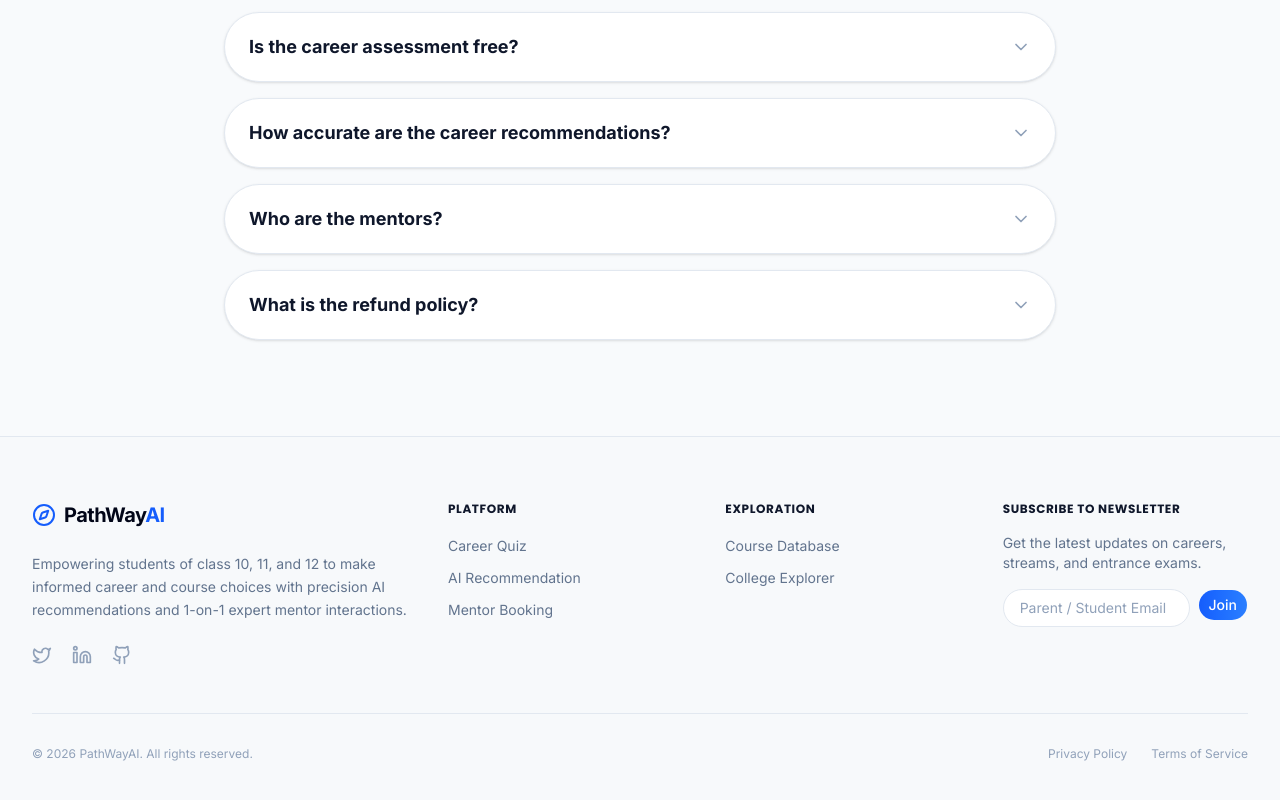
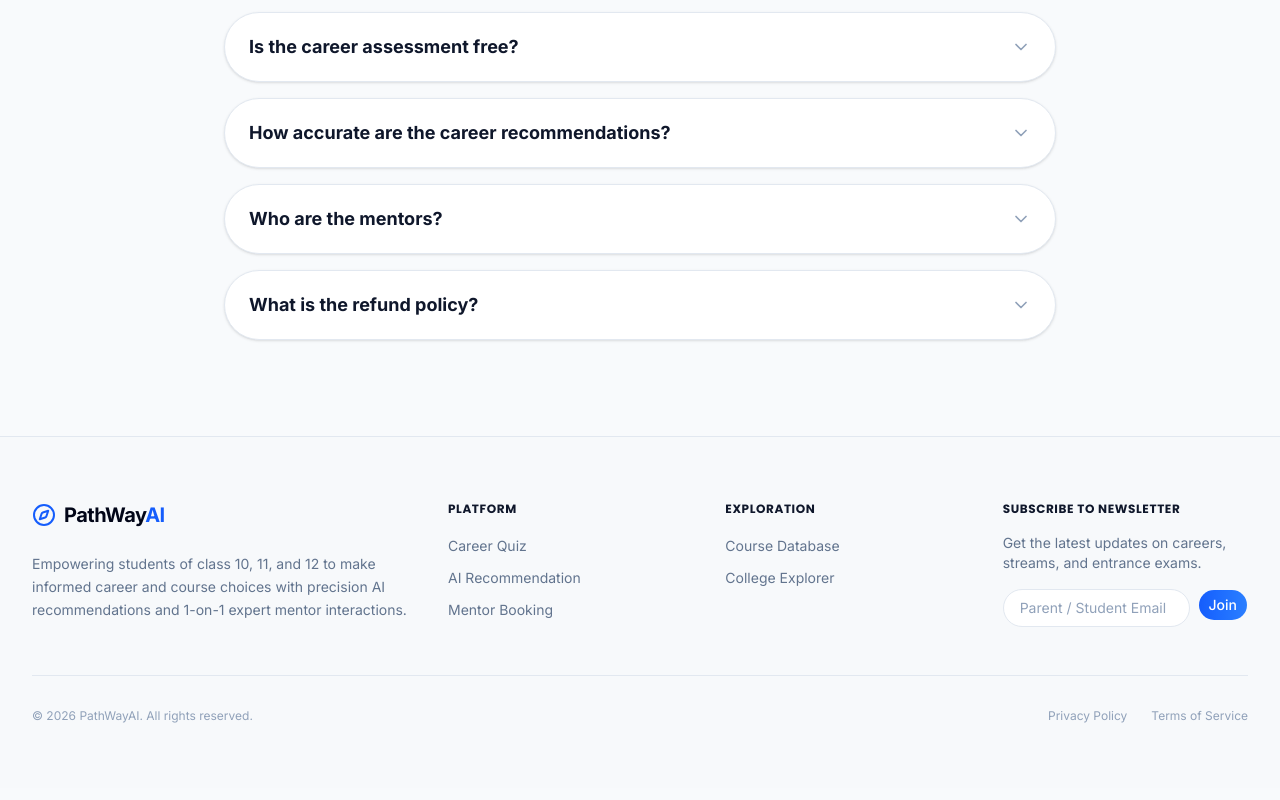
Before and after one commit to sakshichauhan02/career-platform, a Next.js app: page / in a window 1280 px wide. Shown: the part 5344-6144 px from the top of the page. Built offline with nearby package versions, Linux system fonts and the light colour scheme.

Commit message:
Remove social media links (Twitter, LinkedIn, GitHub) from footer

```diff
--- a/src/components/common/Footer.tsx
+++ b/src/components/common/Footer.tsx
@@ -1,7 +1,7 @@
 'use client';
 
 import Link from 'next/link';
-import { Compass, Github, Twitter, Linkedin } from 'lucide-react';
+import { Compass } from 'lucide-react';
 import { Button } from '@/components/ui/button';
 
 export function Footer() {
@@ -24,26 +24,6 @@ export function Footer() {
               Empowering students of class 10, 11, and 12 to make informed career and course choices
               with precision AI recommendations and 1-on-1 expert mentor interactions.
             </p>
-            <div className="flex space-x-5">
-              <Link
-                href="https://twitter.com"
-                className="text-slate-400 transition-colors duration-200 hover:text-blue-600"
-              >
-                <Twitter className="h-5 w-5" />
-              </Link>
-              <Link
-                href="https://linkedin.com"
-                className="text-slate-400 transition-colors duration-200 hover:text-blue-600"
-              >
-                <Linkedin className="h-5 w-5" />
-              </Link>
-              <Link
-                href="https://github.com"
-                className="text-slate-400 transition-colors duration-200 hover:text-blue-600"
-              >
-                <Github className="h-5 w-5" />
-              </Link>
-            </div>
           </div>
 
           {/* Nav Grid */}
```
